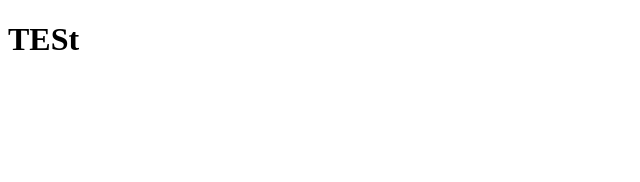
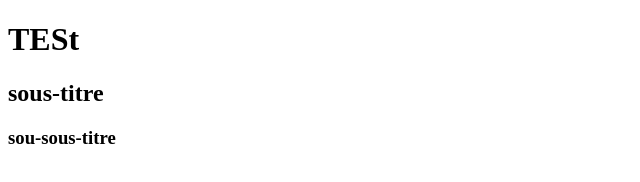
Before and after one commit to bbk29/demo, a plain HTML site: page index.html in a window 1280 px wide. Shown: the whole page, without its empty margins (0-640 px from the left). Drawn offline with Linux system fonts and the light colour scheme.

Commit message:
add sous titre

```diff
--- a/index.html
+++ b/index.html
@@ -7,5 +7,7 @@
 </head>
 <body>
   <h1>TESt</h1>
+  <h2>sous-titre</h2>
+  <h3>sou-sous-titre</h3>
 </body>
 </html>
```
